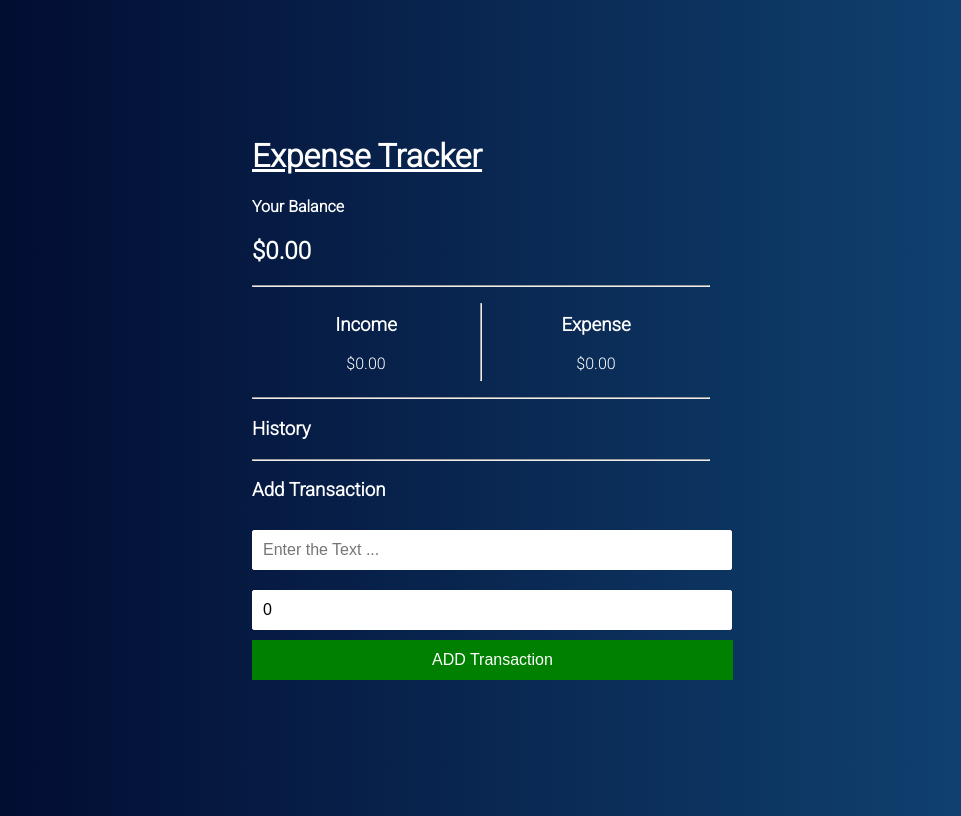
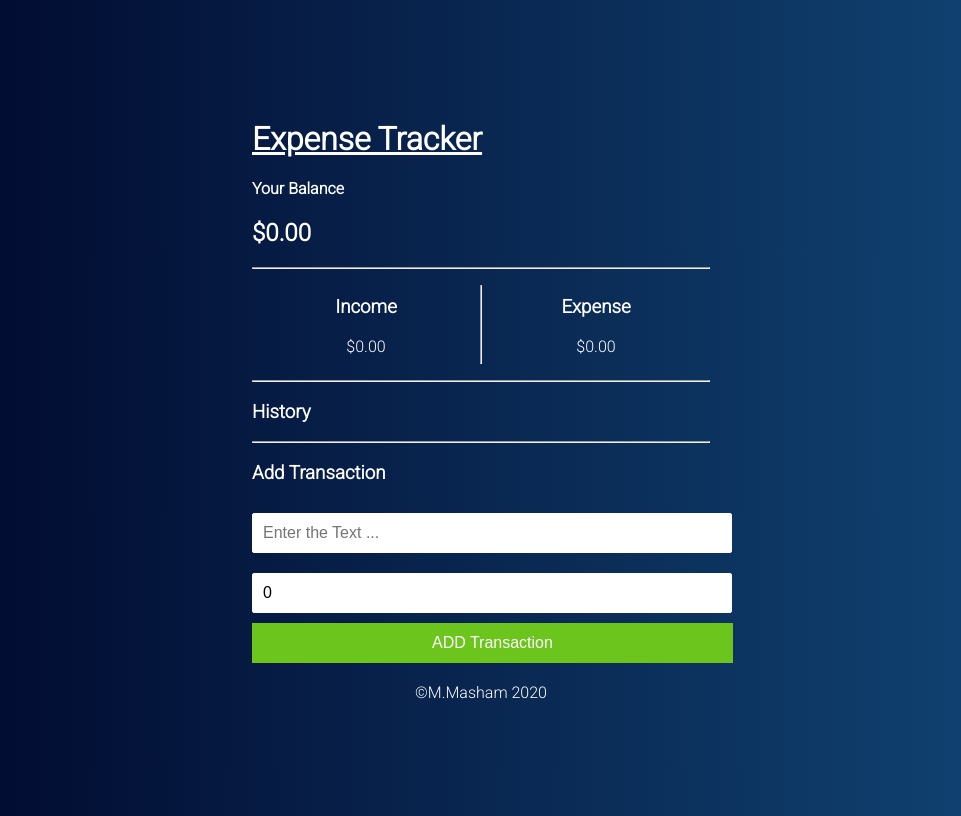
Before and after one commit to masham04/expense-tracker, a React (Create React App) app: page / in a window 1280 px wide. Shown: the whole page, without its empty margins (159-1120 px from the left). Built offline with nearby package versions, Linux system fonts and the light colour scheme.

Commit message:
final update

```diff
--- a/src/App.css
+++ b/src/App.css
@@ -51,14 +51,17 @@ input[type='number']
 }
 .btn{
   width: 105%;
-  background-color: green;
+  background-color: #6cc51c;
   height: 40px;
   display: flex;
   justify-content: center;
-  border: 1px solid green;
+  border: 1px solid #6cc51c;
   color: white;
   font-size: 16px;
   padding: 10px;
   margin-bottom: 20px;
   cursor: pointer;
 }
+GlobalProvider{
+  min-height: 100vh;
+}
--- a/src/App.js
+++ b/src/App.js
@@ -11,13 +11,18 @@ import {Globalprovider} from './Context/Globalstate'
 function App() {
 
   return(
+    <main>
     <Globalprovider>
         <Header />
         <Balance />
         <IncomeExpence />
         <History />
         <AddTransaction />
+
     </Globalprovider>
+    <p style={{textAlign:'center'}}>&copy;M.Masham 2020</p>
+    </main>
+
   )
 }
 export default App;
```
